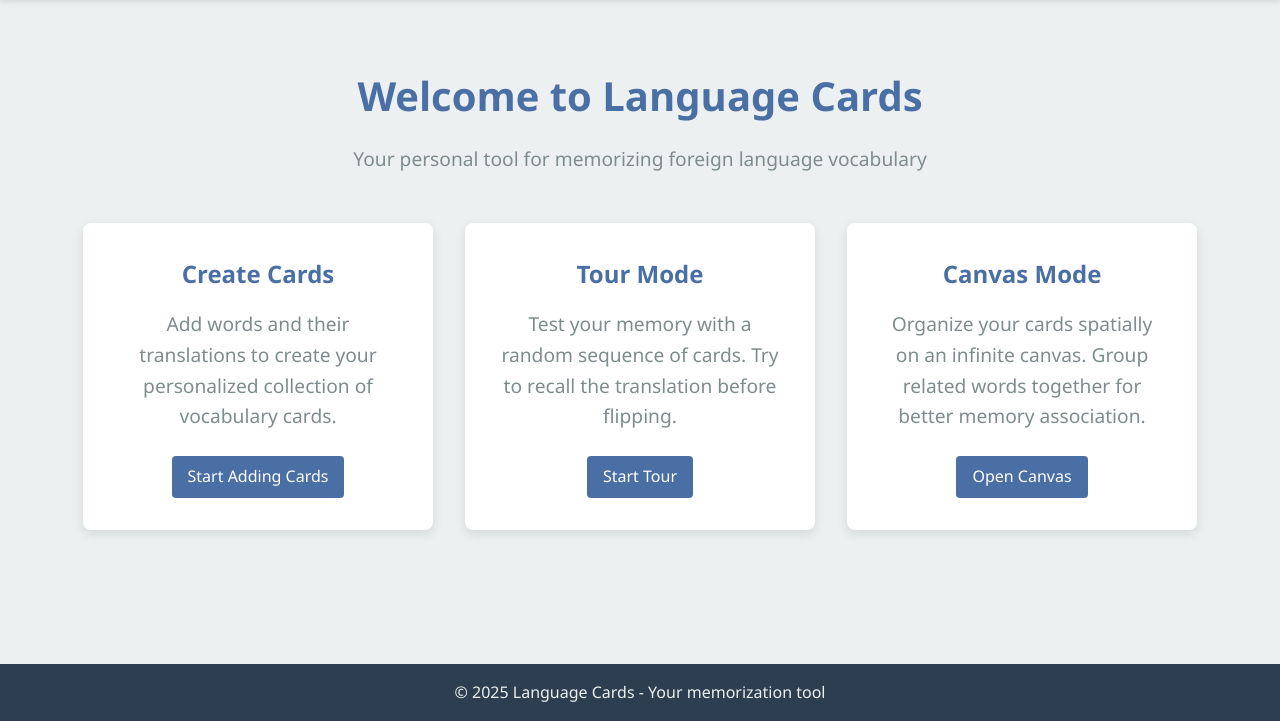
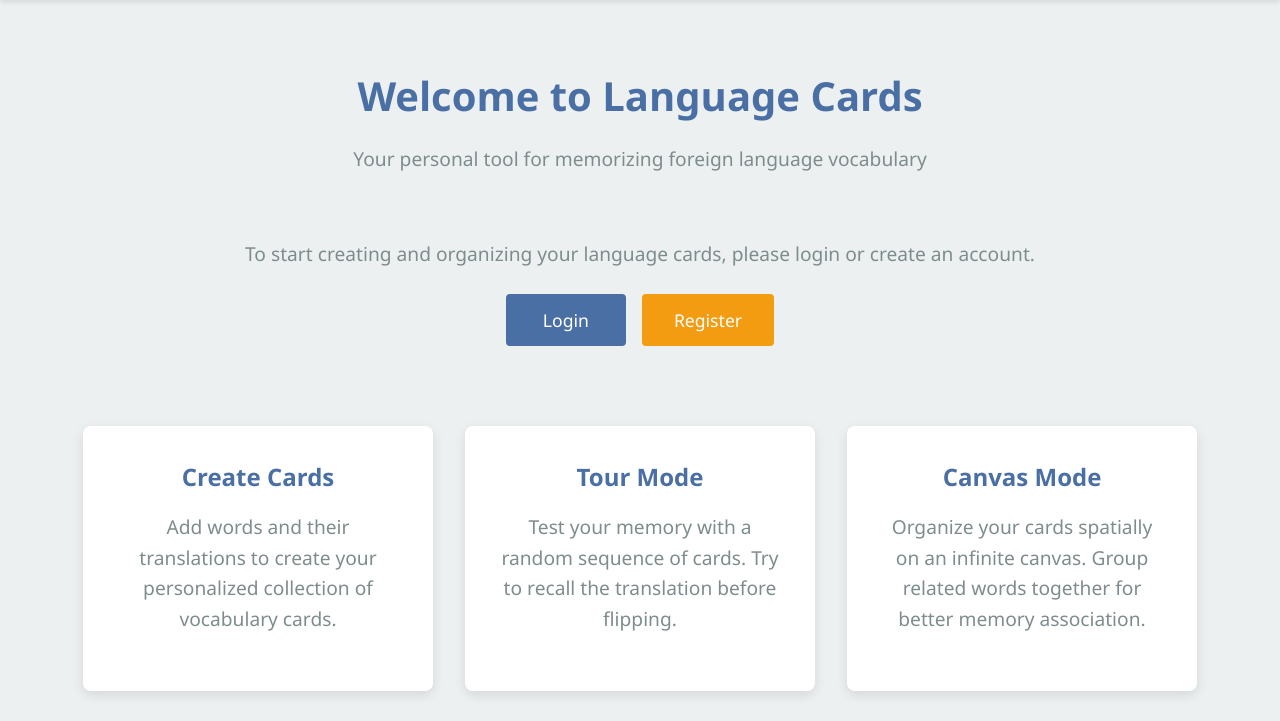
Before and after one commit to dr-who-knows/cards, a Django app: page / in a window 1280 px wide. Shown: the part 78-799 px from the top of the page. Run offline with Django 5.2, Linux system fonts and the light colour scheme.

Commit message:
login pages

```diff
--- a/cards/flashcards/templates/flashcards/base.html
+++ b/cards/flashcards/templates/flashcards/base.html
@@ -21,13 +21,7 @@
                     <li><a href="{% url 'cards_list' %}">My Cards</a></li>
                     <li><a href="{% url 'tour_mode' %}">Tour Mode</a></li>
                     <li><a href="{% url 'canvas_mode' %}">Canvas Mode</a></li>
-                    <li class="dropdown">
-                        <a href="#" class="dropdown-toggle">{{ user.username }}</a>
-                        <div class="dropdown-menu">
-                            <a href="{% url 'profile' %}">Profile</a>
-                            <a href="{% url 'logout' %}">Logout</a>
-                        </div>
-                    </li>
+                    <li><a href="{% url 'profile' %}" class="nav-profile">{{ user.username }}</a></li>
                 {% else %}
                     <li><a href="{% url 'login' %}">Login</a></li>
                     <li><a href="{% url 'register' %}">Register</a></li>
--- a/cards/flashcards/templates/flashcards/home.html
+++ b/cards/flashcards/templates/flashcards/home.html
@@ -8,6 +8,7 @@
         <h2>Welcome to Language Cards</h2>
         <p>Your personal tool for memorizing foreign language vocabulary</p>
 
+        {% if user.is_authenticated %}
             <div class="features">
                 <div class="feature-box">
                     <h3>Create Cards</h3>
@@ -27,6 +28,32 @@
                     <a href="{% url 'canvas_mode' %}" class="btn">Open Canvas</a>
                 </div>
             </div>
+        {% else %}
+            <div class="auth-cta">
+                <p>To start creating and organizing your language cards, please login or create an account.</p>
+                <div class="auth-buttons">
+                    <a href="{% url 'login' %}" class="btn btn-primary">Login</a>
+                    <a href="{% url 'register' %}" class="btn btn-secondary">Register</a>
+                </div>
+            </div>
+
+            <div class="features">
+                <div class="feature-box">
+                    <h3>Create Cards</h3>
+                    <p>Add words and their translations to create your personalized collection of vocabulary cards.</p>
+                </div>
+
+                <div class="feature-box">
+                    <h3>Tour Mode</h3>
+                    <p>Test your memory with a random sequence of cards. Try to recall the translation before flipping.</p>
+                </div>
+
+                <div class="feature-box">
+                    <h3>Canvas Mode</h3>
+                    <p>Organize your cards spatially on an infinite canvas. Group related words together for better memory association.</p>
+                </div>
+            </div>
+        {% endif %}
     </div>
 </div>
 {% endblock %}
--- a/cards/static/css/style.css
+++ b/cards/static/css/style.css
@@ -844,6 +844,21 @@ footer {
     color: var(--dark-color);
 }
 
+.profile-actions {
+    margin-top: 2rem;
+    padding-top: 1.5rem;
+    border-top: 1px solid var(--gray-light);
+}
+
+.btn-logout {
+    background-color: var(--error-color);
+    transition: background-color 0.3s ease;
+}
+
+.btn-logout:hover {
+    background-color: #c0392b;
+}
+
 /* Dropdown Menu */
 .dropdown {
     position: relative;
@@ -892,3 +907,51 @@ footer {
     background-color: var(--gray-light);
     color: var(--primary-color);
 }
+
+/* Navigation elements */
+.nav-profile {
+    background-color: var(--secondary-color);
+    color: white !important;
+    border-radius: 20px;
+    padding: 0.5rem 1rem !important;
+    font-weight: bold;
+    transition: background-color 0.3s ease;
+}
+
+.nav-profile:hover {
+    background-color: var(--secondary-dark);
+}
+
+/* Home page auth CTA */
+.auth-cta {
+    color: var(--dark-color);
+    padding: 2rem;
+    border-radius: 8px;
+    text-align: center;
+    margin: 2rem 0;
+}
+
+.auth-cta p {
+    font-size: 1.2rem;
+    margin-bottom: 1.5rem;
+}
+
+.auth-buttons {
+    display: flex;
+    justify-content: center;
+    gap: 1rem;
+}
+
+.auth-buttons .btn {
+    padding: 0.75rem 2rem;
+    font-size: 1.1rem;
+    min-width: 120px;
+}
+
+.btn-secondary {
+    background-color: var(--secondary-color);
+}
+
+.btn-secondary:hover {
+    background-color: var(--secondary-dark);
+}
```
Also changed, not shown: cards/flashcards/templates/flashcards/profile.html (+6 -2 lines). Lines whose indentation alone changed are shown as unchanged.
